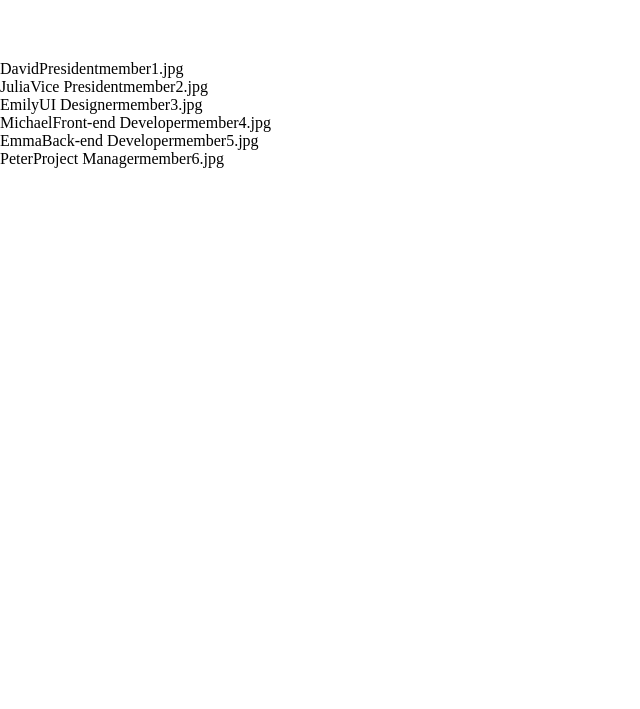
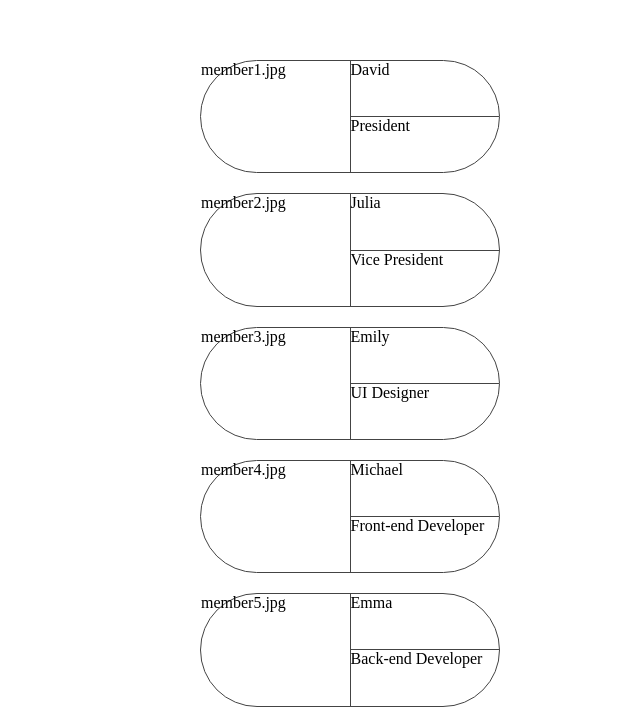
Before and after one commit to aajy/react, a React (Create React App) app: page / in a window 1280 px wide. Shown: the part 140-849 px from the top of the page, without its empty margins (0-640 px from the left). Built offline with nearby package versions, Linux system fonts and the light colour scheme.

Commit message:
멤버 기본 css수정/DOM제어 반복문 전

```diff
--- a/src/App.jsx
+++ b/src/App.jsx
@@ -11,10 +11,12 @@ useEffect(()=>{
 	return (
 		<div className="wrap">
 			{ Members.map((el, index)=>{
-				return <div>
-				<span>{el.name}</span>
-				<span>{el.position}</span>
+				return <div className='box'>
 				<span>{el.pic}</span>
+				<div className='boxRight'>
+					<span>{el.name}</span>
+					<span>{el.position}</span>
+				</div>
 			</div>
 })}
 		</div>
--- a/src/App.scss
+++ b/src/App.scss
@@ -8,5 +8,35 @@
 	width: 100%;
 	height: 100vh;
 	margin :200px auto;
+	display: flex;
+	flex-direction: column;
+	padding: 0 200px;
+	.box {
+		border:1px solid #444;
+		width:300px;
+		height:180px;
+		margin-bottom: 20px;
+		border-radius: 90px;
+		display: flex;
 
+		>span {
+			flex: 1;
+			display: block;
+			border-right:1px solid #444;
+			height: 100%;
+		}
+		.boxRight {
+			flex:1;
+			display: flex;
+			flex-direction: column;
+			>span {
+				flex: 1;
+				&:nth-child(1) {
+					display: block;
+					border-bottom:1px solid #444;
+					height: 100%;
+				}
+			}
+		}
+	}
 }
```
